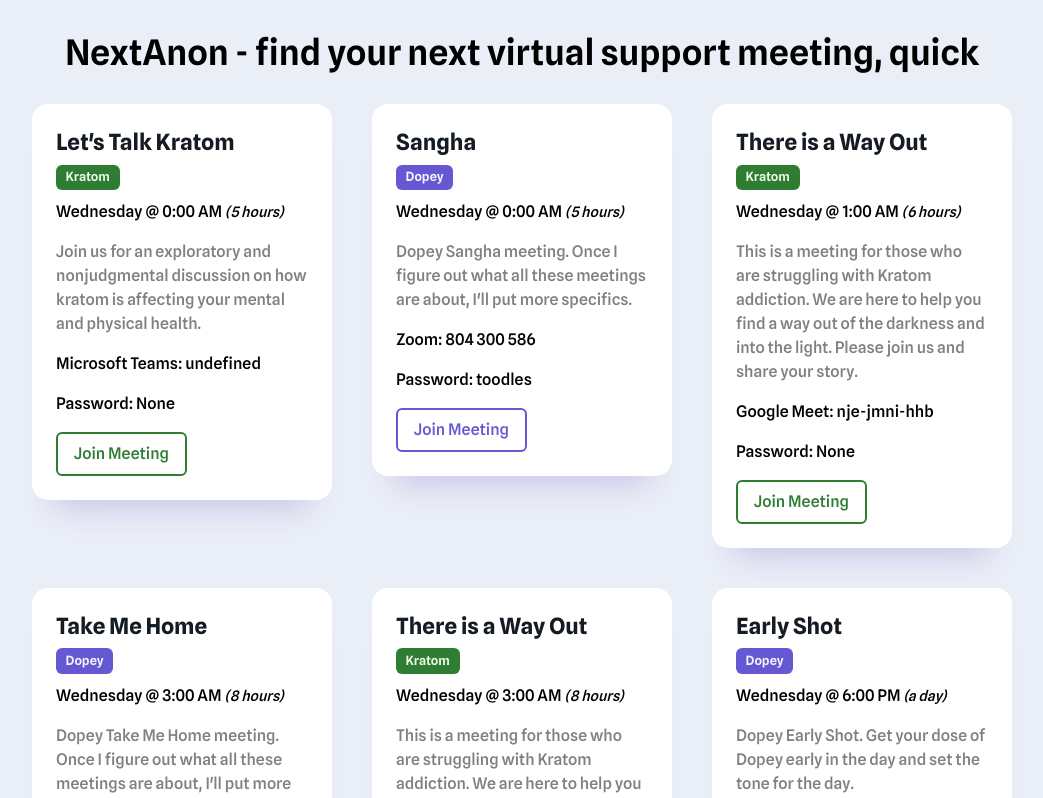
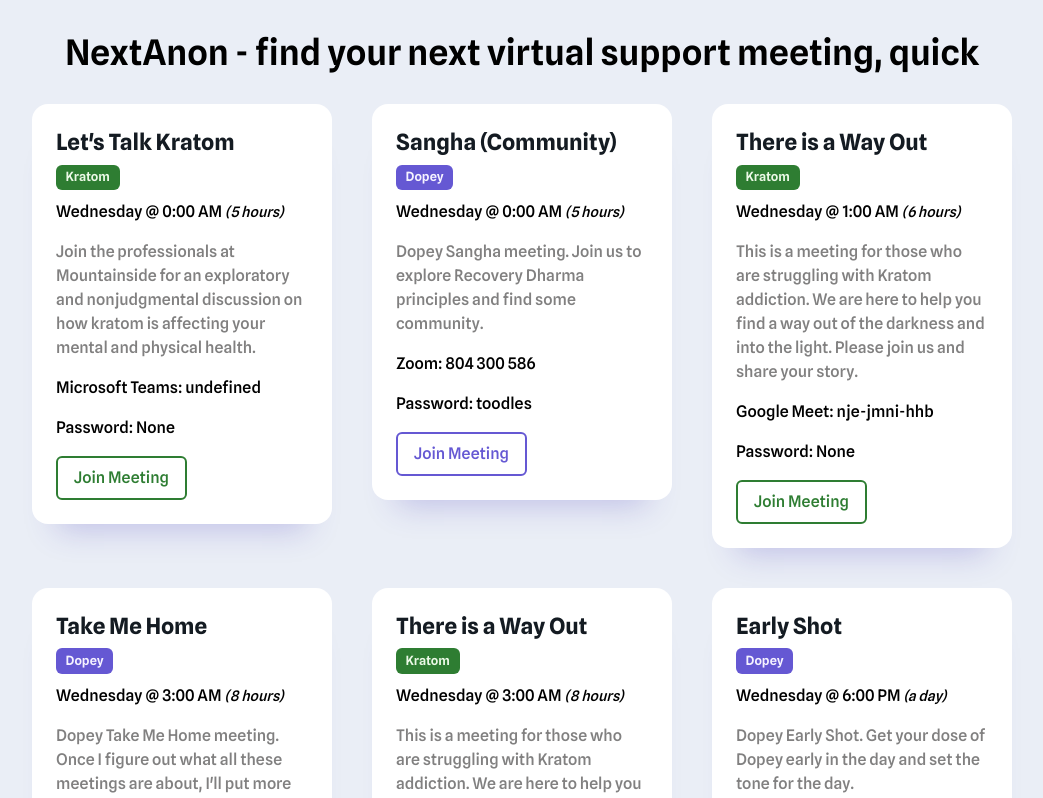
Before and after one commit to mclifford82/nextanon, a React (Create React App) app: page / in a window 1280 px wide. Shown: the top 798 px of the page, without its empty margins (118-1161 px from the left). Built offline with nearby package versions, Linux system fonts and the light colour scheme.

Commit message:
Fixing descriptions.

```diff
--- a/public/data_utc.json
+++ b/public/data_utc.json
@@ -52,7 +52,7 @@
         "meeting_time_hour": 23,
         "meeting_time_minute": 0,
         "meeting_tz": "UTC",
-        "meeting_notes": "Join us for an exploratory and nonjudgmental discussion on how kratom is affecting your mental and physical health."
+        "meeting_notes": "Join the professionals at Mountainside for an exploratory and nonjudgmental discussion on how kratom is affecting your mental and physical health."
     },
     {
         "id": 5,
@@ -122,7 +122,7 @@
         "meeting_time_hour": 17,
         "meeting_time_minute": 0,
         "meeting_tz": "UTC",
-        "meeting_notes": "Dopey Dicky Bird. The Brits of Dopey join together to bring you an hour of share space."
+        "meeting_notes": "Dopey Early Shot meeting. Get your dose of Dopey early in the day and set the tone for the day."
     },
     {
         "id": 11,
@@ -178,11 +178,11 @@
         "meeting_time_hour": 17,
         "meeting_time_minute": 0,
         "meeting_tz": "UTC",
-        "meeting_notes": "Dopey Talking Circle. Do you like sage? We do too. Come and share your story in a safe space."
+        "meeting_notes": "Dopey Talking Circle. Do you like sage? We do too. Healing with a Native American perspective."
     },
     {
         "id": 15,
-        "name": "Sangha",
+        "name": "Sangha (Community)",
         "meeting_type": "Dopey",
         "meeting_link": "https://us02web.zoom.us/j/804300586?pwd=cGticmUrUEk0RXVoKy92aUhSRVBqUT09",
         "meeting_service": "Zoom",
@@ -192,7 +192,7 @@
         "meeting_time_hour": 23,
         "meeting_time_minute": 0,
         "meeting_tz": "UTC",
-        "meeting_notes": "Dopey Sangha meeting. Once I figure out what all these meetings are about, I'll put more specifics."
+        "meeting_notes": "Dopey Sangha meeting. Join us to explore Recovery Dharma principles and find some community."
     },
     {
         "id": 16,
@@ -374,7 +374,7 @@
         "meeting_time_hour": 2,
         "meeting_time_minute": 0,
         "meeting_tz": "UTC",
-        "meeting_notes": "Dopey After Hours. Spend a late night with the Dopey crew.."
+        "meeting_notes": "Dopey After Hours. Spend a late night with the Dopey crew."
     },
     {
         "id": 29,
@@ -500,7 +500,7 @@
         "meeting_time_hour": 16,
         "meeting_time_minute": 0,
         "meeting_tz": "UTC",
-        "meeting_notes": "This is a men's meeting for those who are struggling with Kratom addiction. We are here to help you find a way out of the darkness and into the light. Please join us and share your story."
+        "meeting_notes": "This is a men's meeting for those who are struggling with Kratom addiction. This meeting is for men only."
     },
     {
         "id": 38,
@@ -514,7 +514,7 @@
         "meeting_time_hour": 16,
         "meeting_time_minute": 0,
         "meeting_tz": "UTC",
-        "meeting_notes": "This is a women's meeting for those who are struggling with Kratom addiction. We are here to help you find a way out of the darkness and into the light. Please join us and share your story."
+        "meeting_notes": "This is a women's meeting for those who are struggling with Kratom addiction. This meeting is for women only."
     },
     {
         "id": 39,
--- a/src/App.js
+++ b/src/App.js
@@ -52,7 +52,7 @@
       </div>
 
       <p className="lastupdated">
-        Shoutout to my signal/dopey homies. Data last updated 01/31/2025.<br />
+        Shoutout to my signal/dopey homies. Data last updated 2/4/2025.<br />
         <img src={process.env.PUBLIC_URL + '/yosh.png'} alt="Yoshi the Nerd" />
       </p>
 
```
